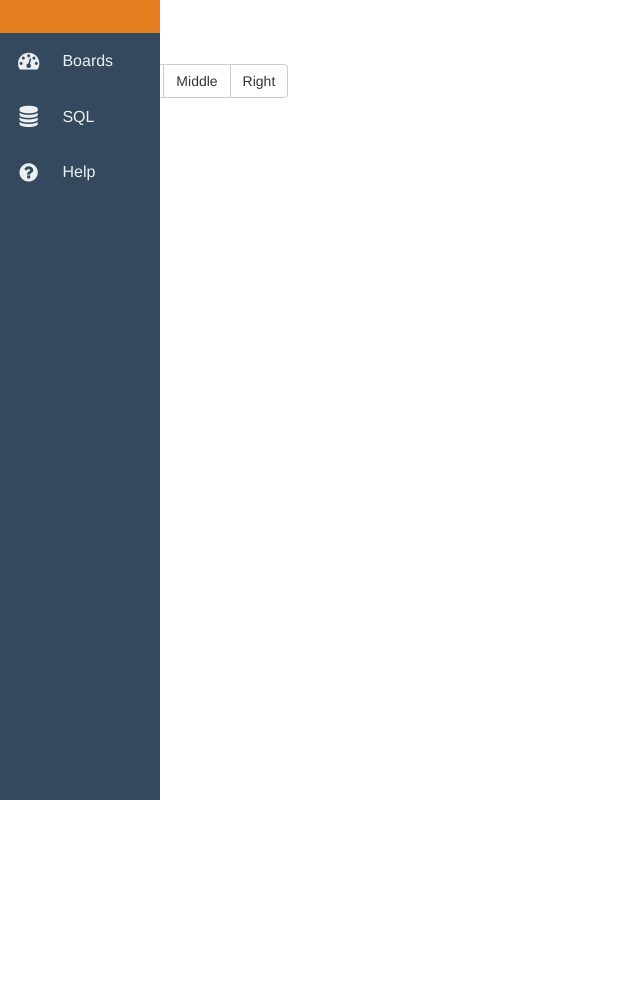
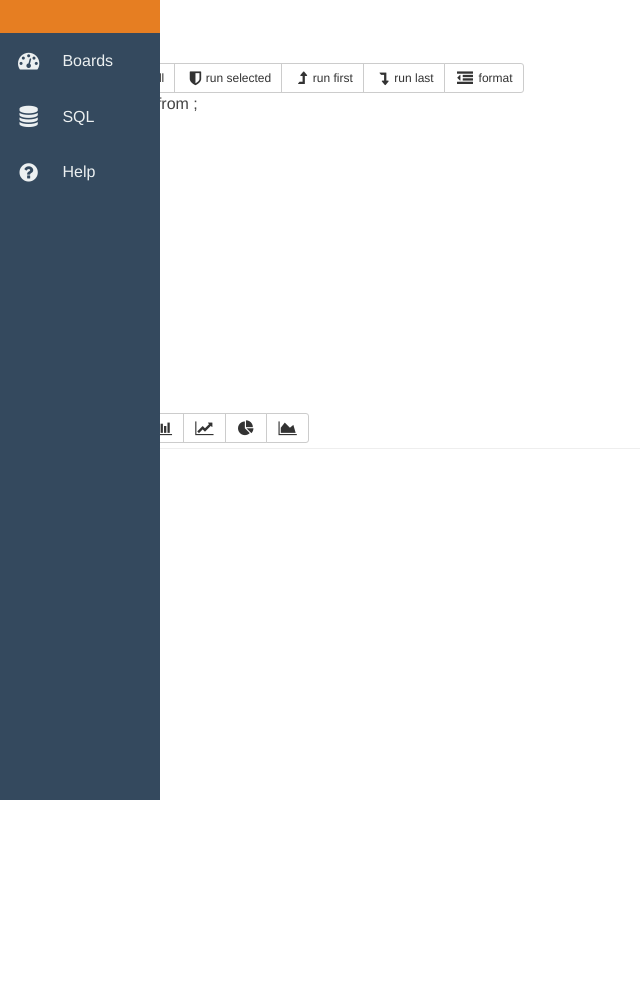
Before and after one commit to litaotao/IPython-Dashboard, a Flask app: page /sql/ in a window 1280 px wide. Shown: the whole page, without its empty margins (0-640 px from the left). Before the commit the page ends 800 px from the top, so only its background shows below. Run offline with Flask 2, Linux system fonts and the light colour scheme; some libraries are stand-ins or nearby versions.

Commit message:
sql page almost done

```diff
--- a/dashboard/config.py
+++ b/dashboard/config.py
@@ -12,7 +12,7 @@ redis_db_db   = 1
 
 
 # web server
-app_host  = '192.168.33.10:9090'
+app_host  = '192.168.1.4:9090'
 
 
 # redis key
--- a/dashboard/static/css/dash-0.1.3.css
+++ b/dashboard/static/css/dash-0.1.3.css
@@ -243,7 +243,7 @@ related questions: http://stackoverflow.com/questions/23333231/bootstrap-button-
 }
 
 .editor {
-    position: absolute;
-    width: 93%;
-    height: 300px;
+    /*position: absolute;*/
+    width: inherit;
+    height: inherit;
 }
--- a/dashboard/static/js/dash.vis-0.1.3.js
+++ b/dashboard/static/js/dash.vis-0.1.3.js
@@ -3,14 +3,22 @@
 function genLineChart(){
     var chart = nv.models.lineWithFocusChart();
     chart.brushExtent([10,70]);
-    chart.xAxis.tickFormat(d3.format(',f'));
-    chart.x2Axis.tickFormat(d3.format(',f'));
+    // chart.xAxis.tickFormat(d3.format(',f'));
+    // chart.x2Axis.tickFormat(d3.format(',f'));
+
+    // chart.xScale = d3.time.scale();
+    // chart.xAxis.tickFormat(function(d) { return d3.time.format('%Y-%m-%d')(d); });
+    // chart.x2Axis.tickFormat(function(d) {
+    //     console.log(d);
+    //     return d3.time.format("%Y-%m-%d")(new Date(d));
+    // });
     chart.yAxis.tickFormat(d3.format(',.2f'));
     chart.y2Axis.tickFormat(d3.format(',.2f'));
     chart.useInteractiveGuideline(true);
 
     return chart;
 }
+
 
 function genPieChart(){
     var chart = nv.models.pieChart()
@@ -24,6 +32,7 @@ function genPieChart(){
     return chart;
 }
 
+
 function genAreaChart(){
     var chart = nv.models.stackedAreaChart()
     .useInteractiveGuideline(true)
@@ -34,6 +43,7 @@ function genAreaChart(){
     ;
     return chart;
 }
+
 
 function genMultiBarChart(){
     var chart = nv.models.multiBarChart()
@@ -46,10 +56,12 @@ function genMultiBarChart(){
     return chart;
 }
 
+
 function renderChart(dom_id, chart, data){
     var svg = d3.select(dom_id).datum(data);
     svg.transition().duration(0).call(chart);
 }
+
 
 function getChart(type){
     switch (type){
@@ -60,6 +72,7 @@ function getChart(type){
     }
 }
 
+
 function validateData(type, data){
     switch (type){
         case "line": return validateLineData(data);
@@ -69,9 +82,11 @@ function validateData(type, data){
     }
 }
 
+
 function validateLineData(data){
     return data;
 }
+
 
 function validateMultiBarData(data){
     // pattern:  [{area: true, disabled: true, key: key, values: [{x: , y: }, ]},]
@@ -82,6 +97,7 @@ function validateMultiBarData(data){
     return data;
 }
 
+
 function validatePieData(data){
     var formatData = [];
     $.each(data[0].values, function(index, obj){
@@ -90,6 +106,7 @@ function validatePieData(data){
     data = formatData;
     return data;
 }
+
 
 function validateAreaData(data){
     var formatData = [];
--- a/dashboard/templates/sql.html
+++ b/dashboard/templates/sql.html
@@ -2,50 +2,37 @@
 {% extends "layout.html" %}
 
 {% block main_content %}
-<div class="container">
-    <div class="row">
-        <div class="col-xs-12">
-            <div class="editor">
-                <div id="editor">select * from ;</div>
+    <div id="main-content">
+        <div>
+            <!-- <textarea> -->
+            <div class="btn-group" id="graph-type">
+                <button type="button" class="btn btn-default btn-sm btn-chart" onclick=""><i class="fa fa-fw fa-lg fa-sort-amount-asc"></i>run all</button>
+                <button type="button" class="btn btn-default btn-sm btn-chart" onclick=""><i class="fa fa-fw fa-lg fa-shield"></i>run selected</button>
+                <button type="button" class="btn btn-default btn-sm btn-chart" onclick=""><i class="fa fa-fw fa-lg fa-level-up"></i>run first</button>
+                <button type="button" class="btn btn-default btn-sm btn-chart" onclick=""><i class="fa fa-fw fa-lg fa-level-down"></i>run last</button>
+                <button type="button" class="btn btn-default btn-sm btn-chart" onclick=""><i class="fa fa-fw fa-lg fa-outdent"></i> format</button>
             </div>
-        </div>
-        <div class="col-xs-12">
-            <div class="btn-group" role="group" aria-label="...">
-                <button type="button" class="btn btn-default">Left</button>
-                <button type="button" class="btn btn-default">Middle</button>
-                <button type="button" class="btn btn-default">Right</button>
-            </div>
-        </div>
-    </div>
-    <div class="row"></div>
-</div>
-
-    <!-- <div>
-        <div class="editor">
+            <div style="width: 100%; height: 300px">
+                <div class="editor" type=textarea>
                    <div id="editor">select * from ;</div>
                 </div>
             </div>
 
-    <hr style="margin: 5px 0px; color: green;">
+            <!-- </textarea> -->
+       </div>
 
-    <div class="btn-group" role="group" aria-label="...">
-        <button type="button" class="btn btn-default">Left</button>
-        <button type="button" class="btn btn-default">Middle</button>
-        <button type="button" class="btn btn-default">Right</button>
-    </div> -->
-
-    <!-- <div>
         <div>
-            <table class="table input-title-level-2">
+            <div>
+                <table class="table" style="margin-top: 20px; margin-bottom: 0px">
                     <tbody>
                         <tr class="active">
                             <td style="padding: 0px; width: 70%; background-color: white;border: none;">
-                            <div class="btn-group" id="graph-type">
-                                <button type="button" class="btn btn-default btn-sm btn-chart" onclick="drawChartIntoModal('table')"><i class="fa fa-fw fa-lg fa-table"></i></button>
-                                <button type="button" class="btn btn-default btn-sm btn-chart" onclick="drawChartIntoModal('bar')"><i class="fa fa-fw fa-lg fa-bar-chart-o"></i></button>
-                                <button type="button" class="btn btn-default btn-sm btn-chart" onclick="drawChartIntoModal('line')"><i class="fa fa-fw fa-lg fa-line-chart"></i></button>
-                                <button type="button" class="btn btn-default btn-sm btn-chart" onclick="drawChartIntoModal('pie')"><i class="fa fa-fw fa-lg fa-pie-chart"></i></button>
-                                <button type="button" class="btn btn-default btn-sm btn-chart" onclick="drawChartIntoModal('area')"><i class="fa fa-fw fa-lg fa-area-chart"></i></button>
+                                <div class="btn-group" id="graph-type" style="padding-left: 0px;">
+                                    <button type="button" class="btn btn-default btn-sm btn-chart" onclick=""><i class="fa fa-fw fa-lg fa-table"></i></button>
+                                    <button type="button" class="btn btn-default btn-sm btn-chart" onclick=""><i class="fa fa-fw fa-lg fa-bar-chart-o"></i></button>
+                                    <button type="button" class="btn btn-default btn-sm btn-chart" onclick=""><i class="fa fa-fw fa-lg fa-line-chart"></i></button>
+                                    <button type="button" class="btn btn-default btn-sm btn-chart" onclick=""><i class="fa fa-fw fa-lg fa-pie-chart"></i></button>
+                                    <button type="button" class="btn btn-default btn-sm btn-chart" onclick=""><i class="fa fa-fw fa-lg fa-area-chart"></i></button>
                                 </div>
                             </td>
                         </tr>
@@ -55,8 +42,8 @@
             <hr style="margin: 5px 0px; color: green;">
             <div id="value" style="width: 100%; height: 500px; overflow-x:auto; overflow-y:auto;">
             </div>
-    </div> -->
-
+        </div>
+    </div>
 {% endblock %}
 
 {% block editor_modal %}
@@ -76,7 +63,7 @@
 
 {% block script %}
 <script>
-    var editor = ace.edit("editor");
+    editor = ace.edit("editor");
     editor.setTheme("ace/theme/sqlserver");
     var sqlMode = ace.require("ace/mode/mysql").Mode;
     editor.session.setMode(new sqlMode());
--- a/run.py
+++ b/run.py
@@ -3,4 +3,4 @@
 
 from dashboard import app
 
-app.run(host="192.168.33.10", port=9090, debug=True)
+app.run(host="192.168.1.4", port=9090, debug=True)
```
Also changed, not shown: dashboard/tests/testCreateData.py (+8 -1 lines), README.md. Lines whose indentation alone changed are shown as unchanged.
